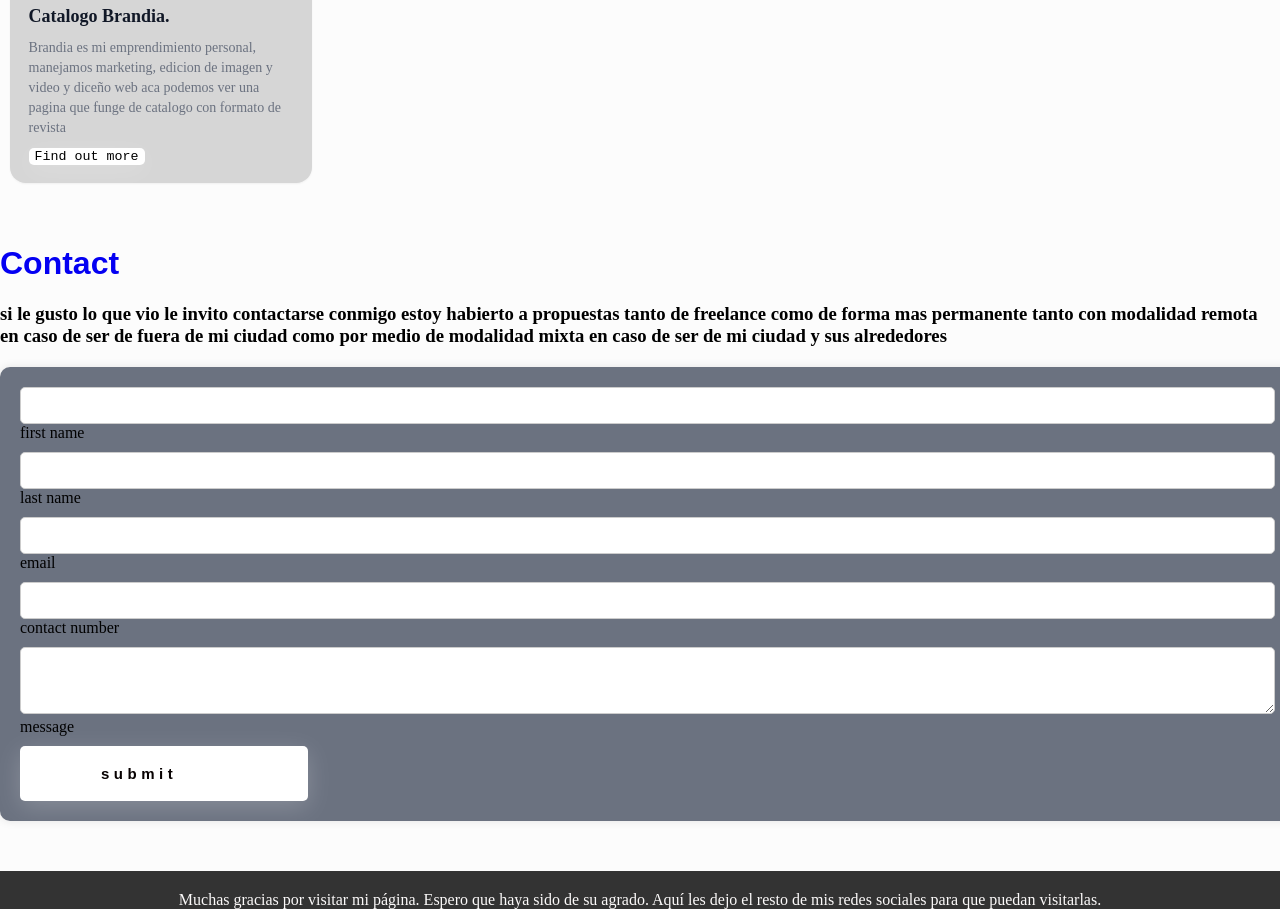
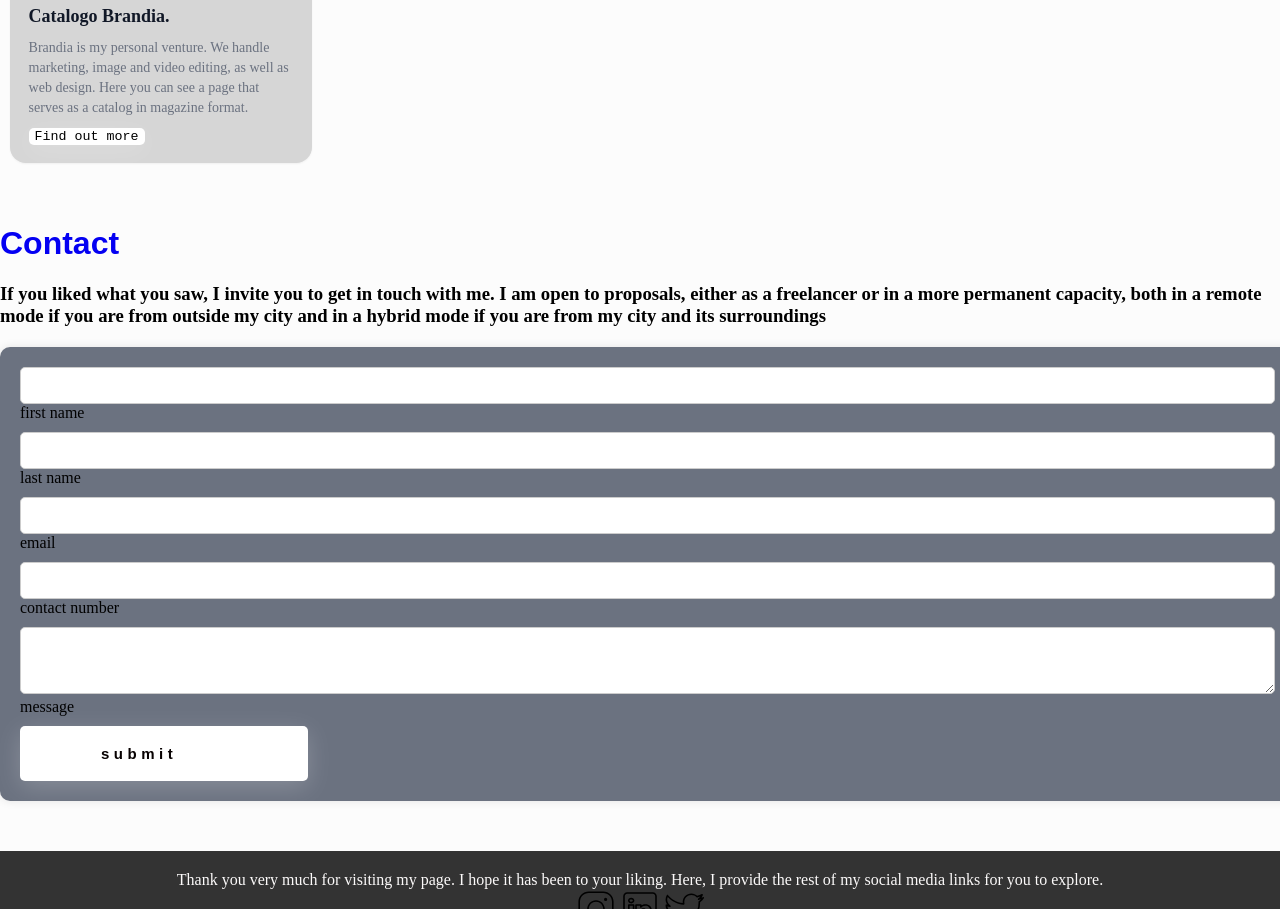
Before and after one commit to AlejoTome/Portfolio, a plain HTML site: page index.html in a window 1280 px wide. Shown: the part 2110-3019 px from the top of the page. Drawn offline with Linux system fonts and the light colour scheme; a script that the page names is missing.

Commit message:
Add files via upload

```diff
--- a/index.html
+++ b/index.html
@@ -5,13 +5,13 @@
     <!-- Para meta -->
     <meta property="og:title" content="Alejo Geronimo Tomé - Desarrollador Web Full Stack">
     <meta property="og:description" content="Explora mi portfolio actualizado al 2023 y descubre mis proyectos y habilidades.">
-    <meta property="og:image" content="URL_DE_LA_IMAGEN_THUMBNAIL">
+    <meta property="og:image" content="https://github.com/AlejoTome/portfolio/blob/AlejoTome-patch-1/Programar-en-IDE.webp">
     <meta property="og:url" content="https://alejotome.github.io/portfolio/">
 
     <!-- Para Twitter -->
     <meta name="twitter:title" content="Alejo Geronimo Tomé - Desarrollador Web Full Stack">
     <meta name="twitter:description" content="Explora mi portfolio actualizado al 2023 y descubre mis proyectos y habilidades.">
-    <meta name="twitter:image" content="URL_DE_LA_IMAGEN_THUMBNAIL">
+    <meta name="twitter:image" content="https://github.com/AlejoTome/portfolio/blob/AlejoTome-patch-1/Programar-en-IDE.webp">
 
     <meta charset="UTF-8">
     <meta name="author" content="Alejo Geronimo Tomé">
@@ -181,7 +181,7 @@
                 </a>
 
                 <p class="desc">
-                    Brandia es mi emprendimiento personal, manejamos marketing, edicion de imagen y video y diceño web aca podemos ver una pagina que funge de catalogo con formato de revista
+                    Brandia is my personal venture. We handle marketing, image and video editing, as well as web design. Here you can see a page that serves as a catalog in magazine format.
                 </p>
 
                 <button class="btn" onclick="location.href"='https://alejotome.github.io/contactame/' class="nav-link " aria-current="page ">
@@ -193,8 +193,8 @@
     </section>
     <div class="divider "></div>
     <h1>Contact</h1>
-    <h3>si le gusto lo que vio le invito contactarse conmigo estoy habierto a propuestas tanto de freelance como de forma mas permanente tanto con modalidad remota en caso de ser de fuera de mi ciudad como por medio de modalidad mixta en caso de ser de mi
-        ciudad y sus alrededores</h3>
+    <h3>If you liked what you saw, I invite you to get in touch with me. I am open to proposals, either as a freelancer or in a more permanent capacity, both in a remote mode if you are from outside my city and in a hybrid mode if you are from my city and
+        its surroundings</h3>
     <section id="contact">
         <form class="form ">
 
@@ -237,7 +237,7 @@
     <footer>
         <section>
 
-            <p>Muchas gracias por visitar mi página. Espero que haya sido de su agrado. Aquí les dejo el resto de mis redes sociales para que puedan visitarlas.</p>
+            <p>Thank you very much for visiting my page. I hope it has been to your liking. Here, I provide the rest of my social media links for you to explore.</p>
         </section>
         <section>
             <a href="https://www.instagram.com/alejogeronimotome/">
```
